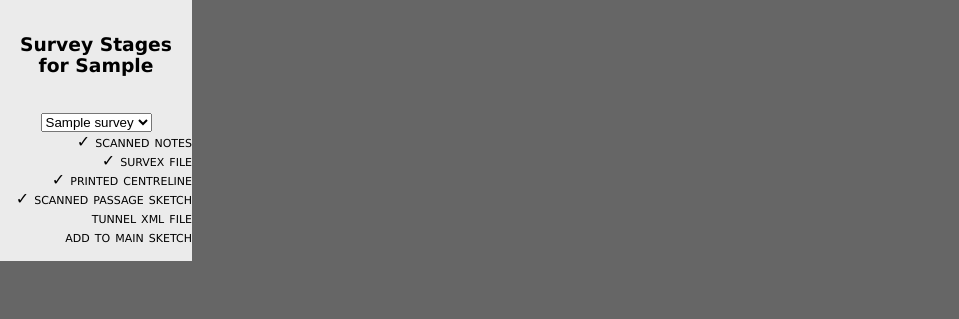
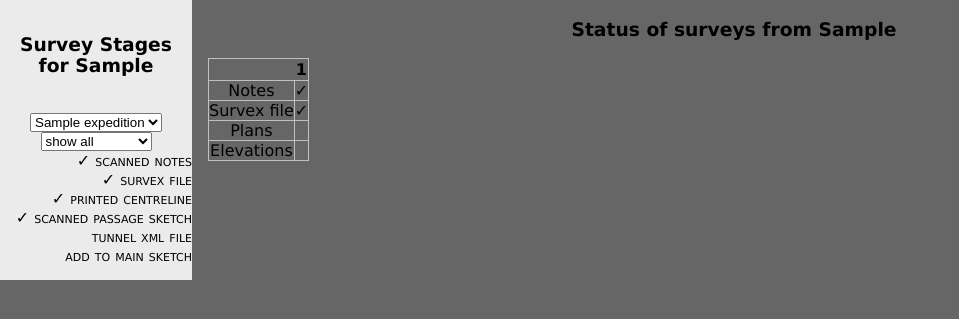
Before and after one commit to foobarbecue/troggle, a Django app: template templates/survey.html in a window 1280 px wide. Shown: the part 58-377 px from the top of the page, without its empty margins (0-959 px from the left). Run offline with Django 3.2, Linux system fonts and the light colour scheme; the template is opened without the code that fills it: most values are stand-ins (such as "Sample title", 1, 10 or a date in 2020).

Commit message:
[svn] More work on survey images parser and virtual survey binder. Renamed expedition_year field of Survey model to expedition because this makes more sense. Copied from http://cucc@cucc.survex.com/svn/trunk/expoweb/troggle/, rev. 8163 by aaron @ 1/16/2009 7:50 PM

```diff
--- a/templates/survey.html
+++ b/templates/survey.html
@@ -26,6 +26,14 @@ body {
 .twoColHybLtHdr #header {
 	background: #DDDDDD;
 	padding: 0 10px;  /* this padding matches the left alignment of the elements in the divs that appear beneath it. If an image is used in the #header instead of text, you may want to remove the padding. */
+}
+table {
+	border: thin solid silver;
+	border-collapse: collapse;
+}
+td {
+	padding:0px;
+	border: thin solid silver;
 }
 .twoColHybLtHdr #header h1 {
 	margin: 0; /* zeroing the margin of the last element in the #header div will avoid margin collapse - an unexplainable space between divs. If the div has a border around it, this is not necessary as that also avoids the margin collapse */
@@ -117,7 +125,7 @@ img.thumbnail {
 /* the above proprietary zoom property gives IE the hasLayout it may need to avoid several bugs */
 </style>
 <![endif]-->
-</head>
+
 <script language="javascript">
 	mnuItmLst=document.getElementsByClassName("menuBarItem")
 	function highlight(div){
@@ -148,11 +156,18 @@ img.thumbnail {
 		div.style.backgroundColor="#666666";
 	}
 
-	function redirect(surveyPK){
-		window.location = "{{ settings.URL_ROOT }}/survey/" + surveyPK
+	function redirect(){
+		window.location = "{{ settings.URL_ROOT }}/survey/" + document.getElementById("expeditionChooser").value + "%23" + document.getElementById("surveyChooser").value;
+		document.getElementById("progressTableContent").style.display='hidden'
 	}
 
+	function redirectYear(){
+		window.location = "{{ settings.URL_ROOT }}/survey/" + document.getElementById("expeditionChooser").value + "%23"
+	}
+
+
 </script>
+</head>
 <body class="twoColHybLtHdr">
 <div id="header">
   <h1>CUCC Expo virtual survey binder</h1>
@@ -162,18 +177,31 @@ img.thumbnail {
   <h3>Survey Stages for {{ current_survey }}</h3>
   <br />
 
-  <select id="surveyChooser" onchange="redirect(this.value)">
-	{% for survey in surveys %}
-	    <option label="{{ survey }}" value="{{ survey.pk }}"
+  <select id="expeditionChooser" onchange="redirectYear()">
+	{% for expedition in expeditions %}
+	    <option label="{{ expedition }}" value="{{ expedition }}"
+    		{% ifequal expedition current_expedition %}
+    			selected
+	        {% endifequal %}	>
+    {{ expedition }}
+    </option>
+
+    {% endfor %}
+
+  </select>
+
+  <select id="surveyChooser" onchange="redirectSurvey()">
+  		<option label="show all" value="">
+	{% for survey in current_expedition.survey_set.all %}
+	    <option label="{{ survey }}" value="{{ survey.wallet_number }}"
     		{% ifequal survey current_survey %}
     			selected
 	        {% endifequal %}	>
-
     {{ survey }}
     </option>
 
     {% endfor %}
-
+        <option label="add" value="add">
   </select>
 
   <div id="status">
@@ -192,8 +220,76 @@ img.thumbnail {
   <!-- end #sidebar1 -->
 </div>
 <div id="mainContent">
-  <div id="notesContent" class="behind">
-     <h2>Scanned notes for {{ current_survey }}.</h2>
+<div id="progressTableContent" class="behind" style="display:block;">
+     <h3>
+     Status of surveys from {{ current_expedition }}
+     </h3>
+     	<table>
+        	<tr>
+            	<th>
+                </th>
+            	{% for survey in current_expedition.survey_set.all %}
+	            	<th>
+                    	{{ survey.wallet_number }}
+                    </th>
+                {% endfor %}
+			</tr>
+        	<tr>
+            		<td>
+                    Notes
+                    </td>
+            	{% for survey in current_expedition.survey_set.all %}
+	            	<td>
+                    	{% if survey.notes %}
+                        	&#10003;
+                        {% endif %}
+                    </td>
+                {% endfor %}
+			</tr>
+        	<tr>
+            		<td>
+                    Survex file
+                    </td>
+            	{% for survey in current_expedition.survey_set.all %}
+	            	<td>
+                    	{% if survey.survex_file %}
+                        	&#10003;
+                        {% endif %}
+                    </td>
+                {% endfor %}
+			</tr>
+           	<tr>
+               		<td>
+                    Plans
+                    </td>
+            	{% for survey in current_expedition.survey_set.all %}
+	            	<td>
+                    	{% if survey.plans %}
+                        	&#10003;
+                        {% endif %}
+                    </td>
+                {% endfor %}
+			</tr>
+            <tr>
+               		<td>
+                    Elevations
+                    </td>
+            	{% for survey in current_expedition.survey_set.all %}
+	            	<td>
+                    	{% if survey.elevations %}
+                        	&#10003;
+                        {% endif %}
+                    </td>
+                {% endfor %}
+			</tr>
+		</table>
+
+
+
+  </div>
+
+<div id="notesContent" class="behind">
+     <h3>Scanned notes for {{ current_survey }}.</h3>
 
       {% for noteItem in notes %}
     	<div class="figure">
@@ -222,12 +318,12 @@ img.thumbnail {
     who entered by </div>
   <div id="printedCentrelineContent" class="behind"> centreline </div>
   <div id="scannedPassageSketchContent" class="behind">
-     <h2>Scanned plan sketch files for {{ current_survey }}.</h2>
+     <h3>Scanned plan sketch files for {{ current_survey }}.</h3>
 
       {% for sketchItem in planSketches %}
     	<div class="figure">
 	        <p>
-    		  <img src="{{ sketchItem.correctURL }}" class="thumbnail">
+    		  <img src="{{ sketchItem.correctURL }}" class="thumbnail" />
             <p>
                File at:
                		<a href="{{ sketchItem.correctUrl }}">
--- a/urls.py
+++ b/urls.py
@@ -28,7 +28,7 @@ urlpatterns = patterns('',
     (r'^statistics/?$', stats),
 
     (r'^survey/?$', surveyindex),
-    (r'^survey/(?P<survey_id>.*)$', survey),
+    (r'^survey/(?P<year>\d\d\d\d)\#(?P<wallet_number>\d*)$', survey),
 
     (r'^admin/doc/?', include('django.contrib.admindocs.urls')),
     (r'^admin/(.*)', admin.site.root),
```
Also changed, not shown: expo/models.py (+13 -4 lines), expo/views_caves.py (+15 -7 lines), parsers/surveys.py (+9 -6 lines).
